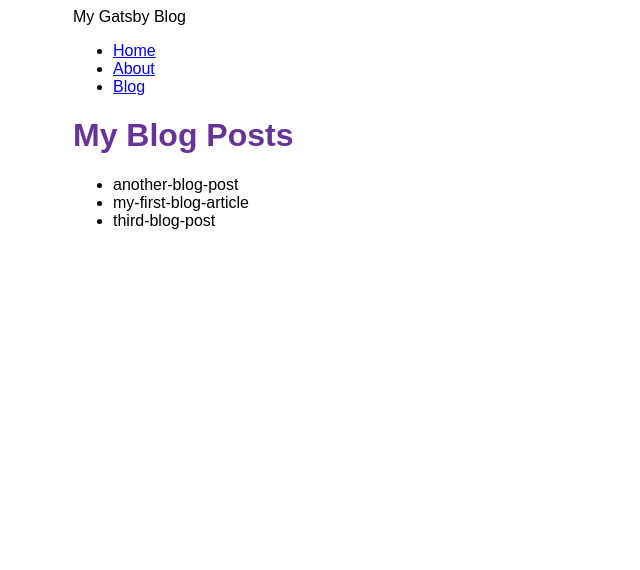
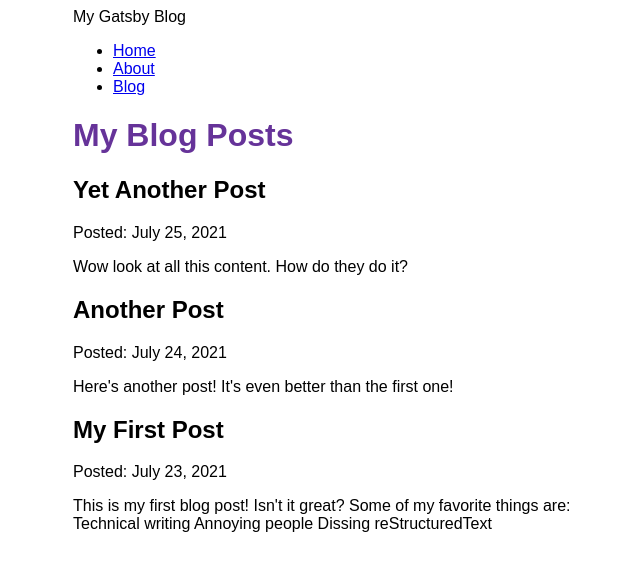
Before and after one commit to coffee-at-midnight/my-gatsby-blog, a Gatsby site: page /blog in a window 1280 px wide. Shown: the whole page, without its empty margins (317-957 px from the left). Built offline with nearby package versions, Linux system fonts and the light colour scheme; Gatsby itself is replaced by a stand-in of ours.

Commit message:
Blog page with MDX plugin

```diff
--- a/blog/another-blog-post.mdx
+++ b/blog/another-blog-post.mdx
@@ -0,0 +1,7 @@
+---
+title: "Another Post"
+date: "2021-07-24"
+slug: "another-post"
+---
+
+Here's another post! It's even better than the first one!
--- a/blog/my-first-blog-article.mdx
+++ b/blog/my-first-blog-article.mdx
@@ -0,0 +1,13 @@
+---
+title: "My First Post"
+date: "2021-07-23"
+slug: "my-first-post"
+---
+
+This is my first blog post! Isn't it *great*?
+
+Some of my **favorite** things are:
+
+* Technical writing
+* Annoying people
+* Dissing reStructuredText
--- a/blog/third-blog-post.mdx
+++ b/blog/third-blog-post.mdx
@@ -0,0 +1,7 @@
+---
+title: "Yet Another Post"
+date: "2021-07-25"
+slug: "yet-another-post"
+---
+
+Wow look at all this content. How do they do it?
--- a/src/pages/blog.js
+++ b/src/pages/blog.js
@@ -6,28 +6,32 @@ import Seo from '../components/seo'
 const BlogPage = ({data}) => {
   return (
     <Layout pageTitle="My Blog Posts">
-      <ul>
-      {
-        data.allFile.nodes.map(node => (
-          <li key={node.name}>
-            {node.name}
-          </li>
+    {
+        data.allMdx.nodes.map((node) => (
+          <article key={node.id}>
+            <h2>{node.frontmatter.title}</h2>
+            <p>Posted: {node.frontmatter.date}</p>
+            <p>{node.excerpt}</p>
+          </article>
         ))
       }
-      </ul>
     </Layout>
   )
 }
 
 export const query = graphql`
   query {
-    allFile {
+    allMdx(sort: { frontmatter: { date: DESC }}) {
       nodes {
-        name
+        frontmatter {
+          date(formatString: "MMMM DD, YYYY")
+          title
+        }
+        id
+        excerpt
       }
     }
-  }
-`
+  }`
 
 export const Head = () => <Seo title="My Blog Posts" />
 
```
